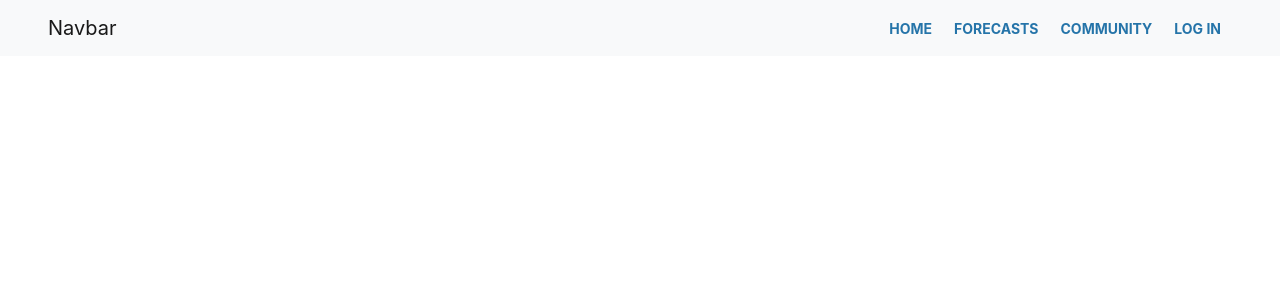
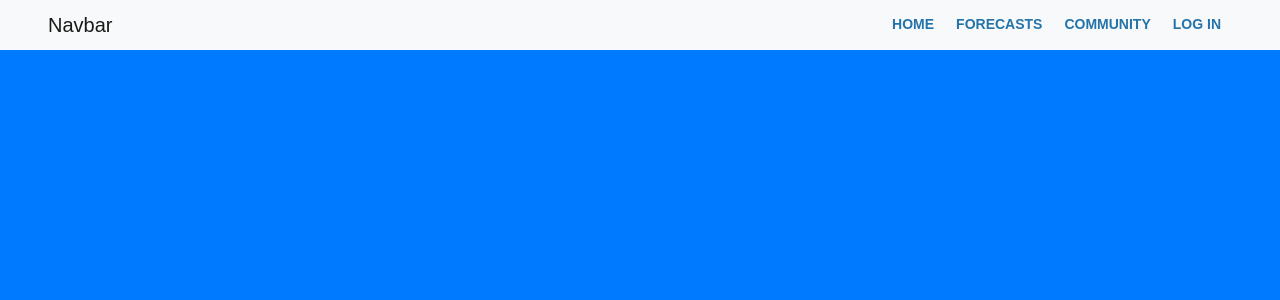
Before and after one commit to Stock-Recommandation-System-based-on-AI/web, a Django app: page / in a window 1280 px wide. Shown: the top 300 px of the page. Run offline with Django 3.2, Linux system fonts and the light colour scheme; some libraries are stand-ins or nearby versions.

Commit message:
frontend|modify base.html

```diff
--- a/backend/stock/templates/stock/main_page.html
+++ b/backend/stock/templates/stock/main_page.html
@@ -1,7 +1,11 @@
 {% extends 'base.html' %}
+{% block addtional_styles %}
+<style>
 
+</style>
+{% endblock %}
 {% block content %}
-<div>
-  아
+<div class="container">
+
 </div>
 {% endblock %}
--- a/backend/templates/base.html
+++ b/backend/templates/base.html
@@ -7,6 +7,20 @@
   <title>AI Recommandation</title>
   <link rel="stylesheet" href="https://maxcdn.bootstrapcdn.com/bootstrap/4.0.0/css/bootstrap.min.css" integrity="sha384-Gn5384xqQ1aoWXA+058RXPxPg6fy4IWvTNh0E263XmFcJlSAwiGgFAW/dAiS6JXm" crossorigin="anonymous">
   <style>
+    body {
+      width: 100%;
+      min-height: 100%;
+      margin: 0;
+      padding: 0;
+      background-color: var(--primary);
+      color: var(--light);
+      font-family: Arial, Helvetica, sans-serif;
+      box-sizing: border-box;
+      line-height: 1.4;
+    }
+    .navbar {
+      height: 50px;
+    }
     .nav-link {
       margin: 0 3px;
       padding: 9px 13px;
@@ -14,7 +28,12 @@
       color: #2574A9 !important;
       font-weight: 700;
     }
+    .main-wrapper {
+      padding-top: 50px;
+    }
   </style>
+  {% block additional_styles %}
+  {% endblock %}
 </head>
 <body>
   <nav class="navbar navbar-expand-lg navbar-light bg-light fixed-top px-5">
@@ -39,9 +58,10 @@
       </ul>
     </div>
   </nav>
-  {% block content %}
-
-  {% endblock %}
+  <div class="main-wrapper">
+    {% block content %}
+    {% endblock %}
+  </div>
   <script src="https://code.jquery.com/jquery-3.2.1.slim.min.js" integrity="sha384-KJ3o2DKtIkvYIK3UENzmM7KCkRr/rE9/Qpg6aAZGJwFDMVNA/GpGFF93hXpG5KkN" crossorigin="anonymous"></script>
   <script ript src="https://cdnjs.cloudflare.com/ajax/libs/popper.js/1.12.9/umd/popper.min.js" integrity="sha384-ApNbgh9B+Y1QKtv3Rn7W3mgPxhU9K/ScQsAP7hUibX39j7fakFPskvXusvfa0b4Q" crossorigin="anonymous"></script>
   <script src="https://maxcdn.bootstrapcdn.com/bootstrap/4.0.0/js/bootstrap.min.js" integrity="sha384-JZR6Spejh4U02d8jOt6vLEHfe/JQGiRRSQQxSfFWpi1MquVdAyjUar5+76PVCmYl" crossorigin="anonymous"></script>
```
Also changed, not shown: backend/accounts/migrations/0001_initial.py (added), backend/stock/migrations/0001_initial.py (added).
